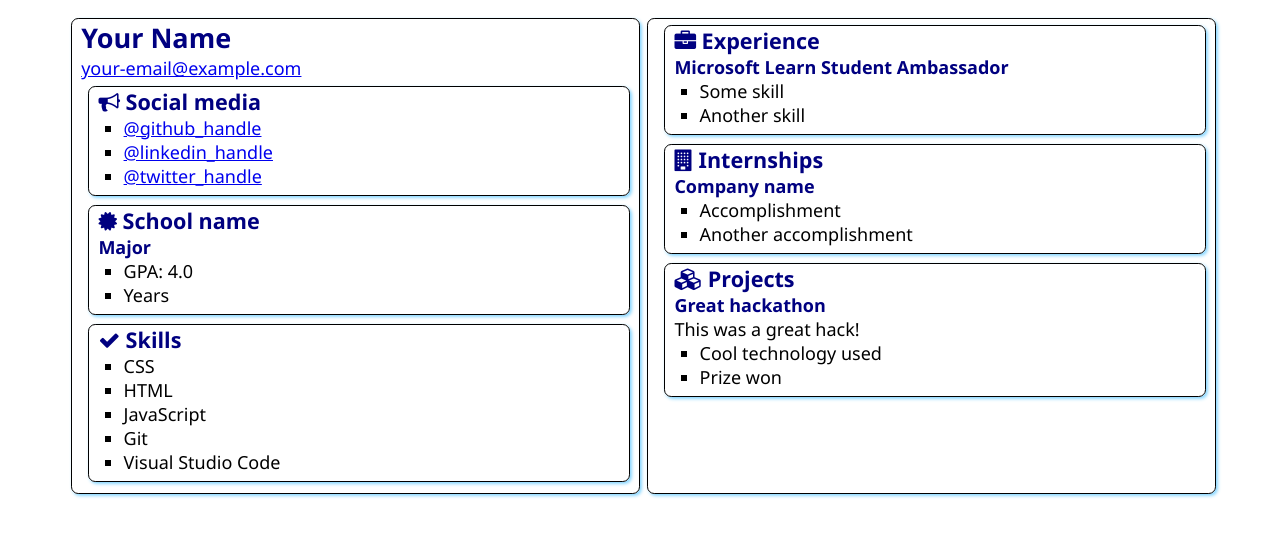
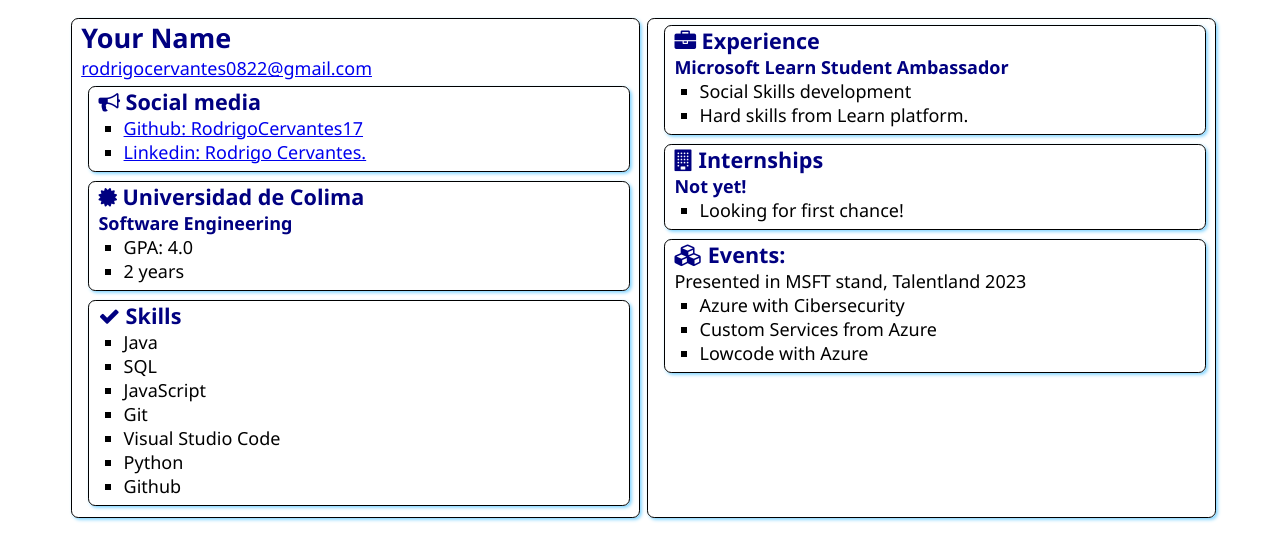
Before and after one commit to RodrigoCervantes17/SATechnicalOnboarding, a plain HTML site: page src/index.html in a window 1280 px wide. Drawn offline with Linux system fonts and the light colour scheme.

Commit message:
Updated with my own info
Made the tech onboard (not that much in time, but did it)

```diff
--- a/src/index.html
+++ b/src/index.html
@@ -13,7 +13,7 @@
     <main>
         <article class="box">
             <h1>Your Name</h1>
-            <div><a href="mailto:your.email@example.com">your-email@example.com</a></div>
+            <div><a href="mailto:rodrigocervantes0822@gmail.com">rodrigocervantes0822@gmail.com</a></div>
 
             <section class="box">
                 <h2>
@@ -21,9 +21,8 @@
                     Social media
                 </h2>
                 <ul>
-                    <li><a href="https://github.com/RodrigoCervantes17">@github_handle</a></li>
-                    <li><a href="https://linkedin.com/in/<handle>">@linkedin_handle</a></li>
-                    <li><a href="https://twitter.com/<handle>">@twitter_handle</a></li>
+                    <li><a href="https://github.com/RodrigoCervantes17">Github: RodrigoCervantes17</a></li>
+                    <li><a href="https://www.linkedin.com/in/rodrigocervantes17/">Linkedin: Rodrigo Cervantes.</a></li>
                 </ul>
             </section>
 
@@ -31,12 +30,12 @@
                 <div class="education">
                     <h2>
                         <i class="fa fa-certificate" aria-hidden="true"></i>
-                        School name
+                        Universidad de Colima
                     </h2>
-                    <h3>Major</h3>
+                    <h3>Software Engineering</h3>
                     <ul>
                         <li>GPA: 4.0</li>
-                        <li>Years</li>
+                        <li>2 years</li>
                     </ul>
                 </div>
             </section>
@@ -47,11 +46,13 @@
                     Skills
                 </h2>
                 <ul>
-                    <li>CSS</li>
-                    <li>HTML</li>
+                    <li>Java</li>
+                    <li>SQL</li>
                     <li>JavaScript</li>
                     <li>Git</li>
                     <li>Visual Studio Code</li>
+                    <li>Python</li>
+                    <li>Github</li>
                 </ul>
             </section>
         </article>
@@ -63,8 +64,8 @@
                 </h2>
                 <h3>Microsoft Learn Student Ambassador</h3>
                 <ul>
-                    <li>Some skill</li>
-                    <li>Another skill</li>
+                    <li>Social Skills development</li>
+                    <li>Hard skills from Learn platform.</li>
                 </ul>
             </section>
             <section class="box">
@@ -73,23 +74,24 @@
                     Internships
                 </h2>
 
-                <h3>Company name</h3>
+                <h3>Not yet!</h3>
                 <ul>
-                    <li>Accomplishment</li>
-                    <li>Another accomplishment</li>
+                    <li>Looking for first chance!</li>
+
                 </ul>
             </section>
             <section class="box">
                 <h2>
                     <i class="fa fa-cubes" aria-hidden="true"></i>
-                    Projects
+                    Events:
                 </h2>
 
-                <h3>Great hackathon</h3>
-                <div>This was a great hack!</div>
+                <h3></h3>
+                <div>Presented in MSFT stand, Talentland 2023</div>
                 <ul>
-                    <li>Cool technology used</li>
-                    <li>Prize won</li>
+                    <li>Azure with Cibersecurity</li>
+                    <li>Custom Services from Azure</li>
+                    <li>Lowcode with Azure</li>
                 </ul>
             </section>
         </article>
```
